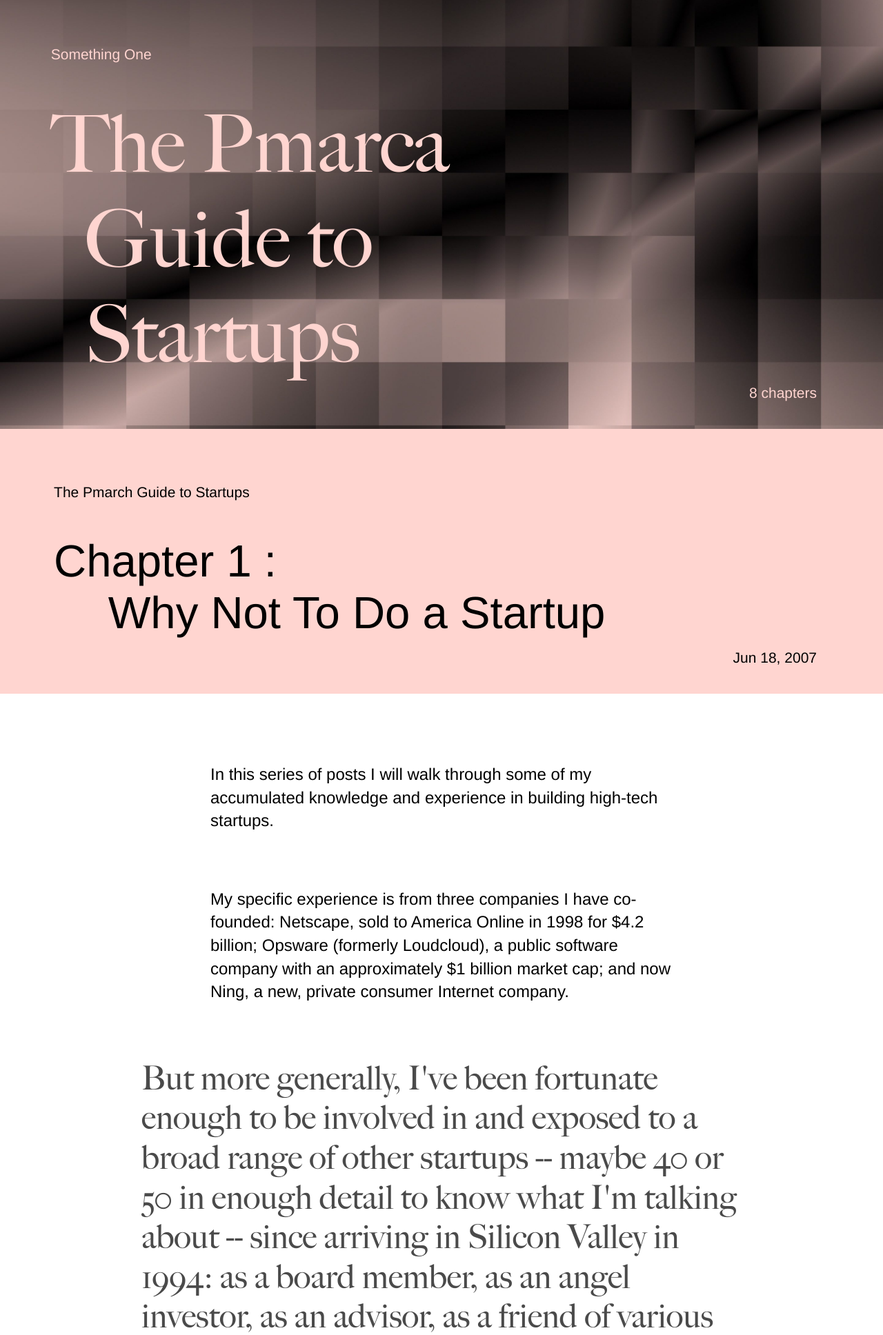
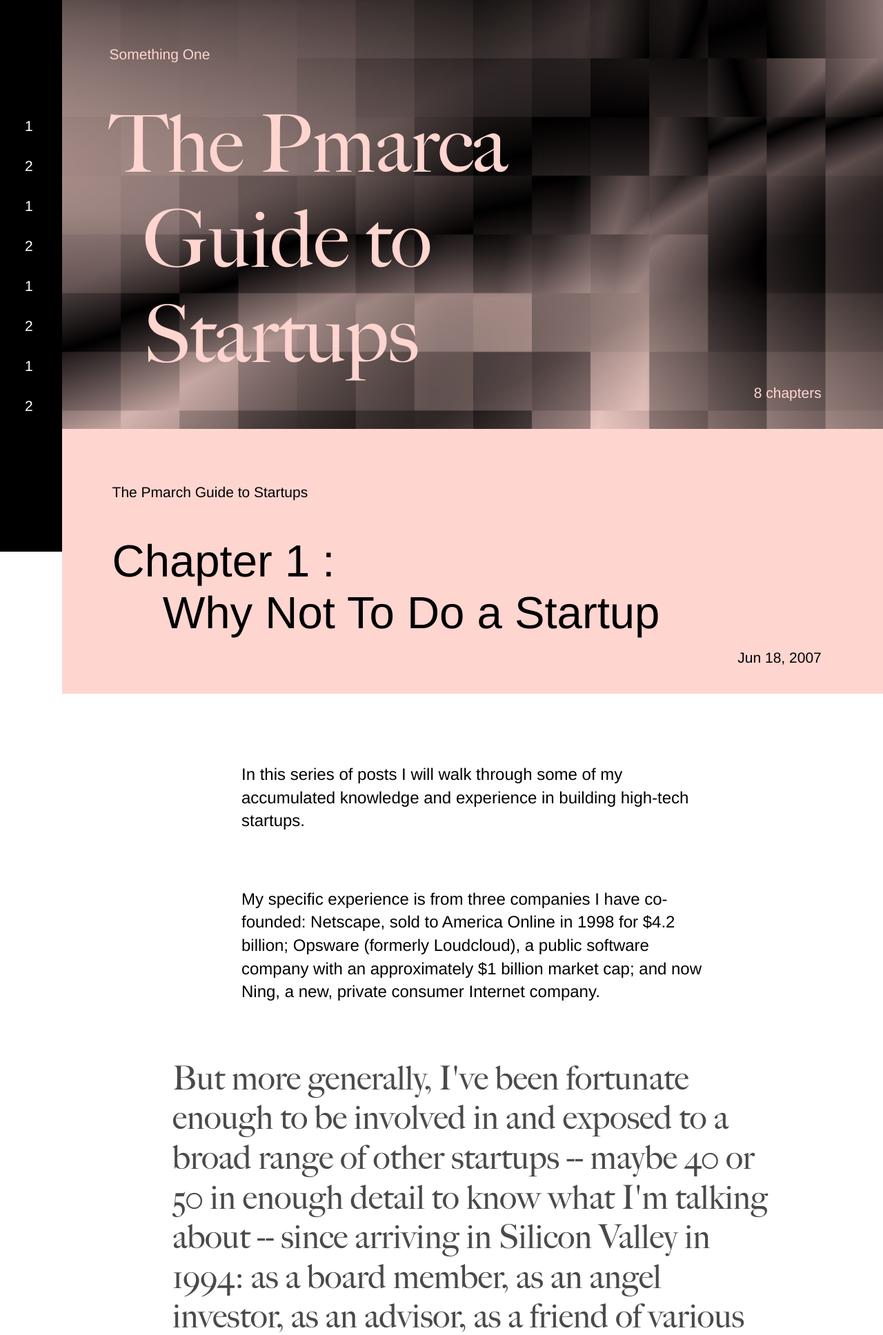
Before and after one commit to fictive-kin/pmarchive, a Flask app: page /pmarca-guide-to-startups in a window 1280 px wide. Shown: the top 1936 px of the page at 69% size. Run offline with Flask 2, Linux system fonts and the light colour scheme; style sheets or scripts are compiled from the project's sources; some libraries are stand-ins or nearby versions.

Commit message:
add rough structure of chapter sidebar ref #5

```diff
--- a/static/scss/_main.scss
+++ b/static/scss/_main.scss
@@ -116,6 +116,9 @@
 //=====================
 // ARTICLE ITEMS
 //=====================
+.is-article {
+    padding-left: 90px; //width of the sidebar
+}
 
 .article-list__link {
     background-color: inherit;
@@ -398,3 +401,41 @@
 .pink blockquote {
     color: darken($pink, 7%); //arb to make the color visible against the white bg
 }
+
+
+//==================
+//  SIDEBAR STYLES
+//===================
+
+.aside {
+    background-color: $black;
+    bottom: 0;
+    color: $white;
+    left: 0;
+    position: fixed;
+    top: 0;
+    width: 90px; //spec
+    z-index: 1;
+}
+
+.sidebar {
+    left: 0;
+    padding: 0 36px; //spec
+    position: absolute;
+    top: 50%;
+    transform: translateY(-50%);
+}
+
+.chapter-list__item {
+    padding-bottom: 30px; //spec
+}
+
+.chapter-list__link {
+    color: $white;
+    font-size: 21px; //spec
+    text-decoration: none;
+}
+
+.chapter-list__link.is-active {
+    font-size: 36px; //spec
+}
--- /dev/null
+++ b/templates/includes/_chapter-sidebar.html
@@ -0,0 +1,14 @@
+<aside class="aside">
+    <div class="sidebar">
+        <ul class="chapter-list">
+            <li class="chapter-list__item"><a href="" id="" class="chapter-list__link">1</a></li>
+            <li class="chapter-list__item"><a href="" id="" class="chapter-list__link">2</a></li>
+            <li class="chapter-list__item"><a href="" id="" class="chapter-list__link">1</a></li>
+            <li class="chapter-list__item"><a href="" id="" class="chapter-list__link">2</a></li>
+            <li class="chapter-list__item"><a href="" id="" class="chapter-list__link">1</a></li>
+            <li class="chapter-list__item"><a href="" id="" class="chapter-list__link">2</a></li>
+            <li class="chapter-list__item"><a href="" id="" class="chapter-list__link">1</a></li>
+            <li class="chapter-list__item"><a href="" id="" class="chapter-list__link">2</a></li>
+        </ul>
+    </div>
+</aside>
--- a/templates/startup-guide.html
+++ b/templates/startup-guide.html
@@ -1,6 +1,7 @@
 {% extends 'article.html' %}
 {% block bodyClass %}pink {{ super() }}{% endblock %}
 {% block body %}
+{% include 'includes/_chapter-sidebar.html' %}
     <main class="main article">
         <section class="hero article__hero">
             <div class="container">
```
